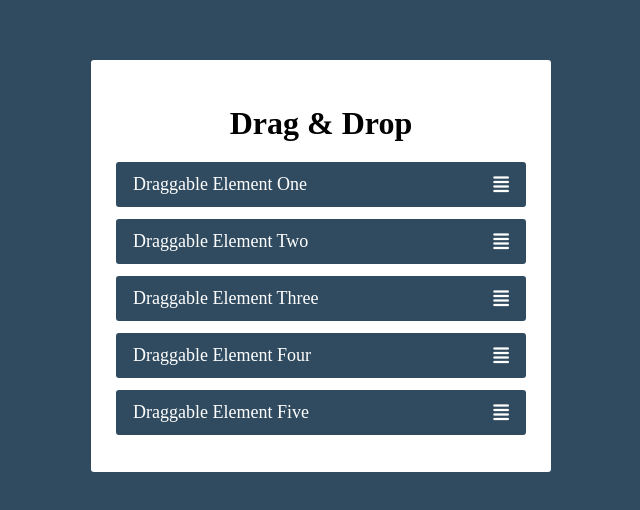
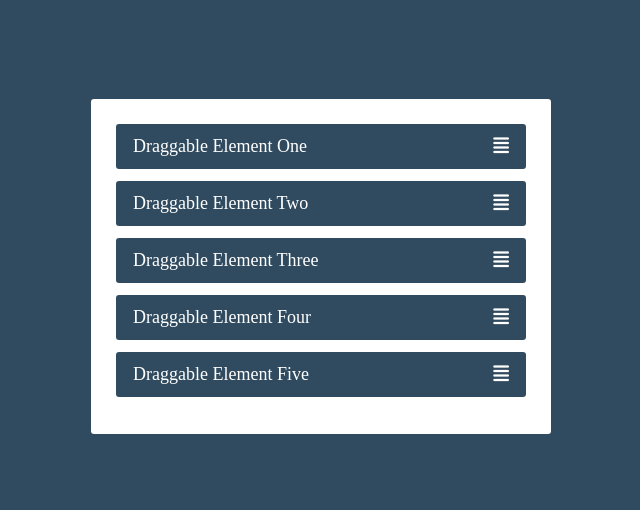
Before and after one commit to Md-Sujon/Drag-Drop, a plain HTML site: page index.html in a window 1280 px wide. Shown: the part 134-644 px from the top of the page, without its empty margins (319-959 px from the left). Drawn offline with nearby package versions, Linux system fonts and the light colour scheme.

Commit message:
h1 remove

```diff
--- a/index.html
+++ b/index.html
@@ -18,7 +18,6 @@
 <body>
 
     <div class="wrapper">
-        <h1>Drag & Drop</h1>
         <div class="item">
             <span class="text">Draggable Element One</span>
             <i class="fas fa-align-justify"></i>
--- a/style.css
+++ b/style.css
@@ -35,7 +35,3 @@ border-radius: 3px;
     font-size:18px;
     cursor: pointer;
 }
-.wrapper h1{
-    text-align: center;
-    margin: 20px;
-}
```
